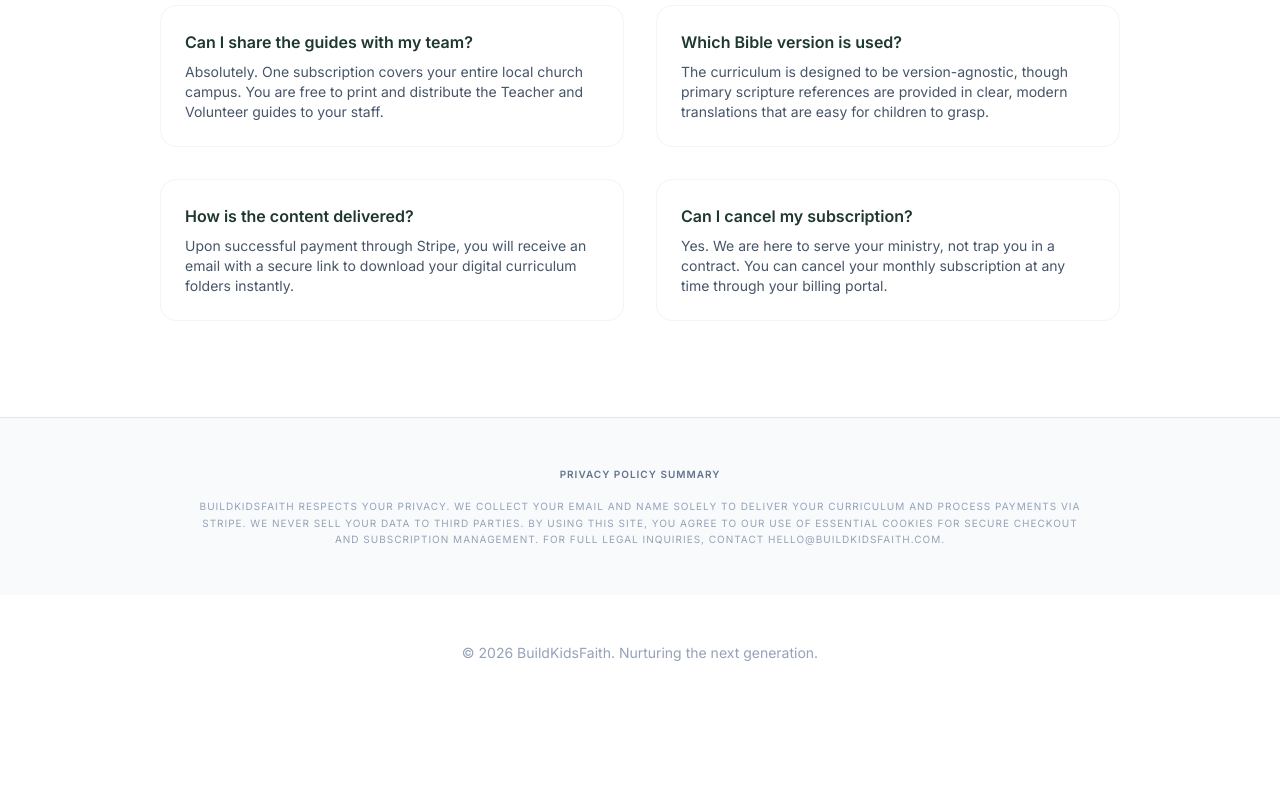
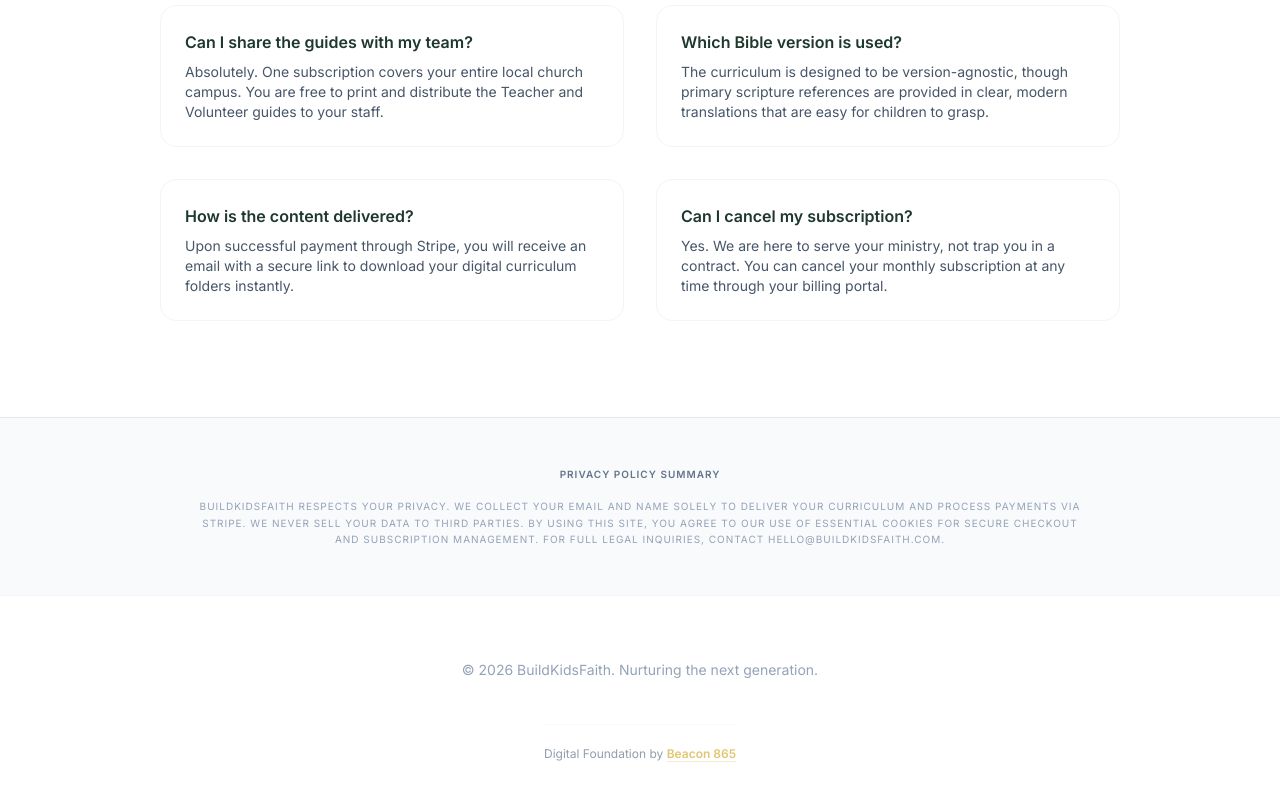
Before and after one commit to whodeygus/buildkidsfaith, a plain HTML site: page index.html in a window 1280 px wide. Shown: the part 2631-3431 px from the top of the page. Before the commit the page ends 3342 px from the top, so only its background shows below. Drawn offline with nearby package versions, Linux system fonts and the light colour scheme.

Commit message:
Fix HTML formatting and structure

```diff
--- a/index.html
+++ b/index.html
@@ -139,7 +139,7 @@
 
     <section id="mission" class="bg-forest py-24 px-8 text-white text-center">
         <div class="max-w-4xl mx-auto">
-            <h2 class="text-4xl md:text-5xl mb-9 font-heading italic italic">"A strong church is built by keeping children engaged."</h2>
+            <h2 class="text-4xl md:text-5xl mb-9 font-heading italic">"A strong church is built by keeping children engaged."</h2>
             <p class="text-xl text-slate-200 font-light leading-loose">
                 BuildKidsFaith started with a realization right here in East Tennessee. Having seen the grit it takes to plant a new church, I realized the hardest part isn't the vision—it’s the Sunday morning scramble. I created this to be the partner I wish every startup church had. We handle the prep so you can focus on the people.
             </p>
@@ -209,8 +209,18 @@
         </div>
     </section>
 
-    <footer class="py-12 text-center text-slate-400 text-sm">
-        <p>&copy; 2026 BuildKidsFaith. Nurturing the next generation.</p>
+    <footer class="py-16 text-center border-t border-slate-100">
+        <p class="text-slate-400 text-sm mb-6">&copy; 2026 BuildKidsFaith. Nurturing the next generation.</p>
+
+        <p style="font-size: 0.75rem; opacity: 0.7; color: #64748b; margin-top: 20px; border-top: 1px solid rgba(0,0,0,0.03); padding-top: 20px; display: inline-block;">
+            Digital Foundation by
+            <a href="https://www.beacon865.com"
+               target="_blank"
+               rel="noopener"
+               style="color: #D4AF37; text-decoration: none; font-weight: 600; border-bottom: 1px solid rgba(212, 175, 55, 0.3); transition: all 0.3s ease;">
+               Beacon 865
+            </a>
+        </p>
     </footer>
 
 </body>
```
